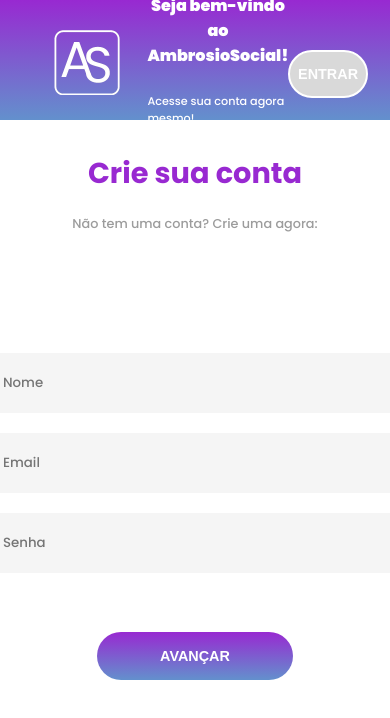
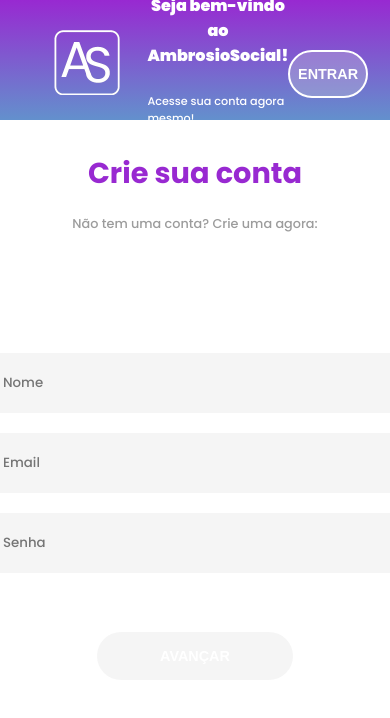
Before and after one commit to evellyn489/AmbrosioSocial, a React (Vite) app: page / in a window 390 px wide. Shown: the top 718 px of the page. Built offline with nearby package versions, Linux system fonts and the light colour scheme.

Commit message:
Responsividade da tela de Cadastro inicial

```diff
--- a/src/pages/CadastroInicial/CadastroInicial.module.scss
+++ b/src/pages/CadastroInicial/CadastroInicial.module.scss
@@ -105,7 +105,7 @@
     }
 }
 
-@media (max-width: 800px) {
+@media (max-width: 701px) {
     .container {
         aside {
             width: 220px;
@@ -170,5 +170,9 @@
             }
         }
 
+        button {
+            background: rgba(217, 217, 217, 0.28);
+        }
+
     }
 }
```
